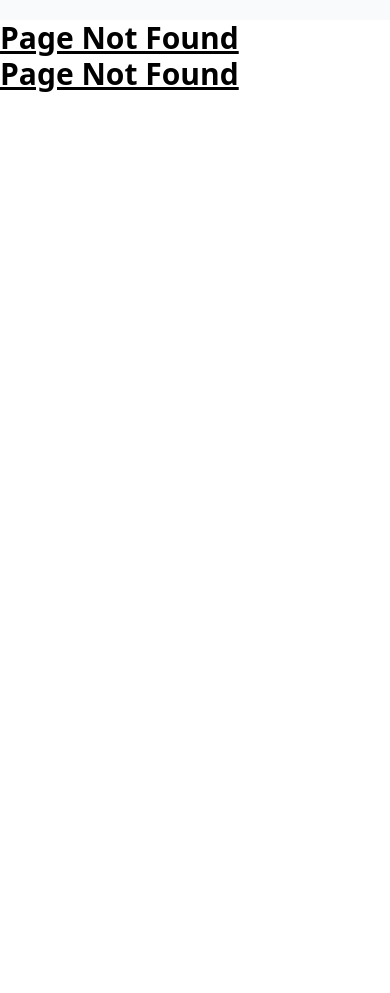
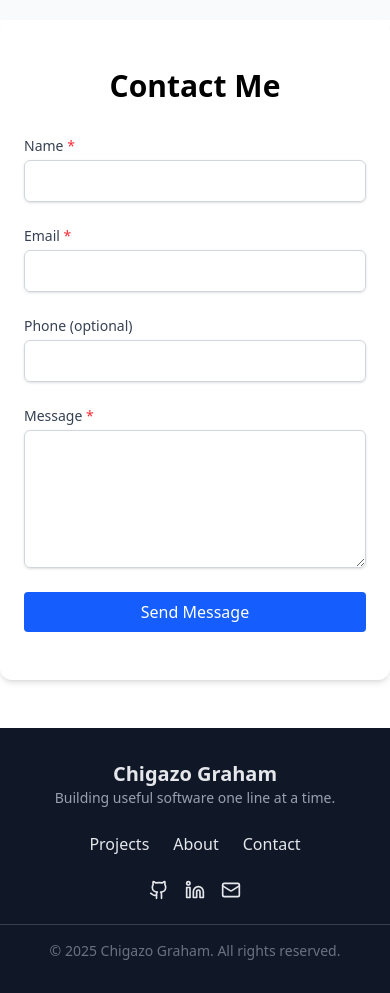
Before and after one commit to A1-4U2T1NN/Portfolio, a React (Vite) app in the folder my-app/: page / in a window 390 px wide. Shown: the part 6780-7773 px from the top of the page. Before the commit the page ends 6874 px from the top, so only its background shows below. Built offline with nearby package versions, Linux system fonts and the light colour scheme.

Commit message:
feat: add contact form with name, email, optional phone number, and message fields; add footer componend with name, navigation links, social media icons, and copyright;

```diff
--- a/my-app/src/components/Contact.tsx
+++ b/my-app/src/components/Contact.tsx
@@ -1,15 +1,96 @@
-import React from "react";
+import React, { useState } from "react";
 
-function Contact() {
+const ContactForm = () => {
+  const [formData, setFormData] = useState({
+    name: "",
+    email: "",
+    phone: "",
+    message: "",
+  });
+
+  const handleChange = (e: React.ChangeEvent<HTMLInputElement | HTMLTextAreaElement>) => {
+    const { name, value } = e.target;
+    setFormData(prev => ({ ...prev, [name]: value }));
+  };
+
+  const handleSubmit = (e: React.FormEvent) => {
+    e.preventDefault();
+    console.log("Form submitted:", formData);
+    // Add your form submission logic here (e.g., send to backend or API)
+  };
+
   return (
-    <>
-    <div>
-      <h1 className="text-3xl font-bold underline">
-        Page Not Found
-      </h1>
-      </div>
-    </>
+    <section className="w-full max-w-2xl mx-auto px-6 py-12 bg-white rounded-xl shadow-md">
+      <h2 className="text-3xl font-bold mb-8 text-center">Contact Me</h2>
+      <form onSubmit={handleSubmit} className="space-y-6">
+        <div>
+          <label htmlFor="name" className="block text-sm font-medium text-gray-700">
+            Name <span className="text-red-500">*</span>
+          </label>
+          <input
+            type="text"
+            name="name"
+            id="name"
+            required
+            className="mt-1 block w-full border border-gray-300 rounded-md shadow-sm p-2 focus:ring-blue-500 focus:border-blue-500"
+            value={formData.name}
+            onChange={handleChange}
+          />
+        </div>
+
+        <div>
+          <label htmlFor="email" className="block text-sm font-medium text-gray-700">
+            Email <span className="text-red-500">*</span>
+          </label>
+          <input
+            type="email"
+            name="email"
+            id="email"
+            required
+            className="mt-1 block w-full border border-gray-300 rounded-md shadow-sm p-2 focus:ring-blue-500 focus:border-blue-500"
+            value={formData.email}
+            onChange={handleChange}
+          />
+        </div>
+
+        <div>
+          <label htmlFor="phone" className="block text-sm font-medium text-gray-700">
+            Phone (optional)
+          </label>
+          <input
+            type="tel"
+            name="phone"
+            id="phone"
+            className="mt-1 block w-full border border-gray-300 rounded-md shadow-sm p-2 focus:ring-blue-500 focus:border-blue-500"
+            value={formData.phone}
+            onChange={handleChange}
+          />
+        </div>
+
+        <div>
+          <label htmlFor="message" className="block text-sm font-medium text-gray-700">
+            Message <span className="text-red-500">*</span>
+          </label>
+          <textarea
+            name="message"
+            id="message"
+            required
+            rows={5}
+            className="mt-1 block w-full border border-gray-300 rounded-md shadow-sm p-2 focus:ring-blue-500 focus:border-blue-500"
+            value={formData.message}
+            onChange={handleChange}
+          ></textarea>
+        </div>
+
+        <button
+          type="submit"
+          className="w-full bg-blue-600 text-white py-2 px-4 rounded hover:bg-blue-700 transition font-medium"
+        >
+          Send Message
+        </button>
+      </form>
+    </section>
   );
-}
+};
 
-export default Contact;
+export default ContactForm;
--- a/my-app/src/components/Footer.tsx
+++ b/my-app/src/components/Footer.tsx
@@ -1,15 +1,43 @@
 import React from "react";
+import { Github, Linkedin, Mail } from "lucide-react";
 
-function Footer() {
+const Footer = () => {
   return (
-    <>
-    <div>
-      <h1 className="text-3xl font-bold underline">
-        Page Not Found
-      </h1>
+    <footer className="bg-gray-900 text-gray-200 py-8 mt-12">
+      <div className="max-w-7xl mx-auto px-4 flex flex-col md:flex-row justify-between items-center space-y-6 md:space-y-0">
+        {/* Brand / Name */}
+        <div className="text-center md:text-left">
+          <h4 className="text-xl font-semibold">Chigazo Graham</h4>
+          <p className="text-sm text-gray-400">Building useful software one line at a time.</p>
+        </div>
+
+        {/* Navigation (optional) */}
+        <div className="flex space-x-6">
+          <a href="#projects" className="hover:text-white transition">Projects</a>
+          <a href="#about" className="hover:text-white transition">About</a>
+          <a href="#contact" className="hover:text-white transition">Contact</a>
+        </div>
+
+        {/* Social Icons */}
+        <div className="flex space-x-4">
+          <a href="https://github.com/yourusername" target="_blank" rel="noopener noreferrer" className="hover:text-white">
+            <Github className="w-5 h-5" />
+          </a>
+          <a href="https://linkedin.com/in/yourprofile" target="_blank" rel="noopener noreferrer" className="hover:text-white">
+            <Linkedin className="w-5 h-5" />
+          </a>
+          <a href="mailto:you@example.com" className="hover:text-white">
+            <Mail className="w-5 h-5" />
+          </a>
+        </div>
       </div>
-    </>
+
+      {/* Divider & Copyright */}
+      <div className="mt-6 border-t border-gray-700 pt-4 text-center text-sm text-gray-500">
+        &copy; {new Date().getFullYear()} Chigazo Graham. All rights reserved.
+      </div>
+    </footer>
   );
-}
+};
 
 export default Footer;
```
